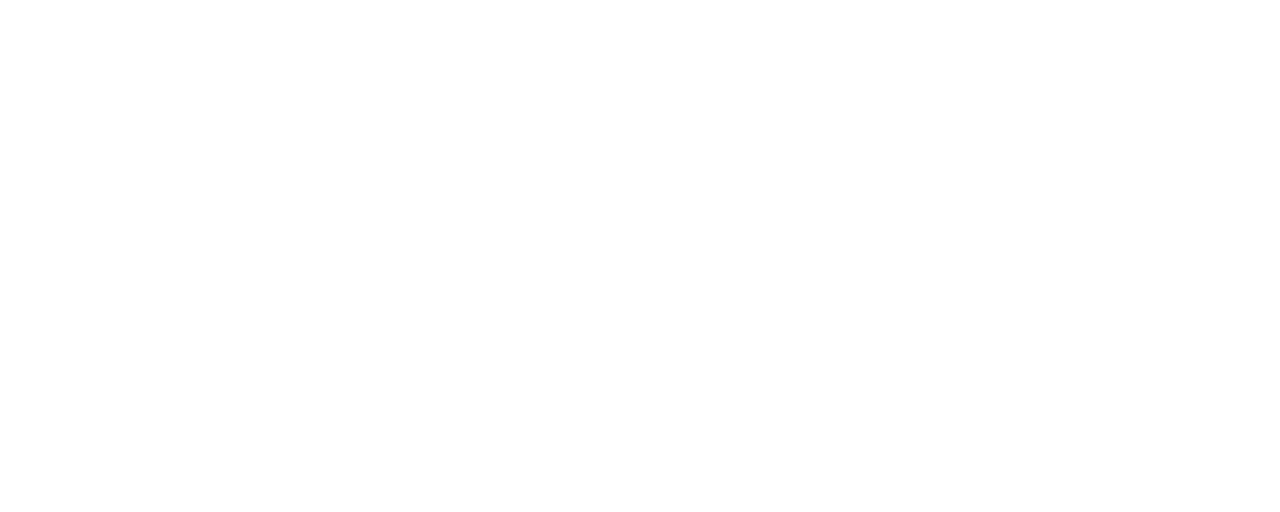
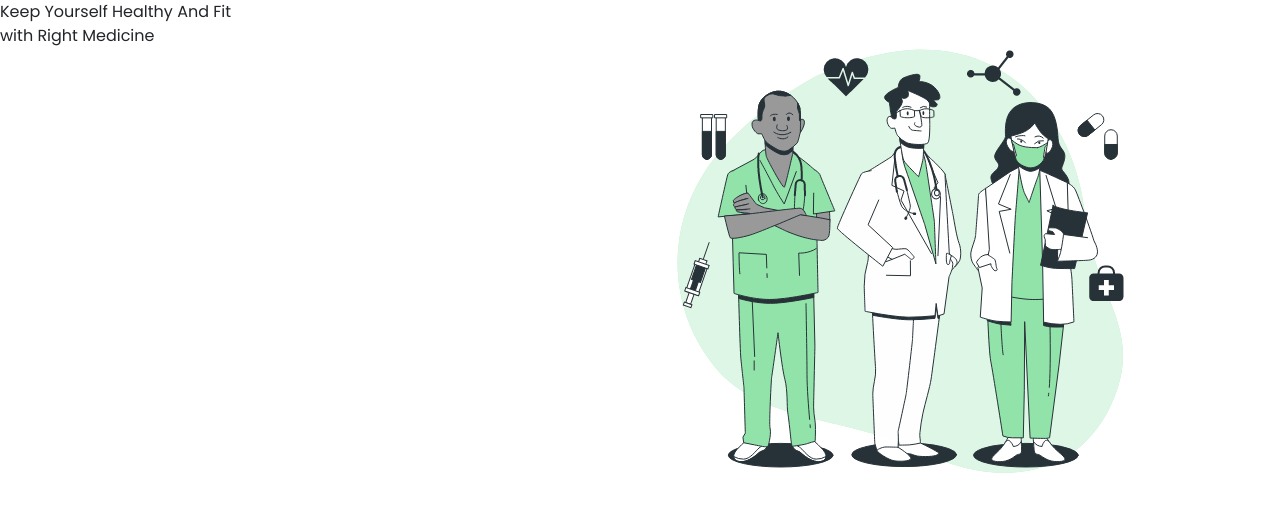
Before and after one commit to lokeshk18/byepass_medicals, a React (Create React App) app: page /category/add in a window 1280 px wide. Before the commit this address had no page. Shown: the top 512 px of the page. Built offline with nearby package versions, Linux system fonts and the light colour scheme; the HTML template or start-up script is replaced by a standard one.

Commit message:
route change

```diff
--- a/src/AllRoutes.jsx
+++ b/src/AllRoutes.jsx
@@ -15,6 +15,7 @@ const AllRoutes = () => {
         <Route path='/login' element={<Login />} />
         <Route path='/register' element={<Register />} />
          <Route path='/home' element={<Home />} />
+         <Route path='/*' element={<Home/>}/>
         {/* <Route path='/product/add' element={<AddProduct />} />
         <Route path='/admin/add' element={<AddAdmin/>} />
         <Route path='/category/add' element={<AddCategory/>} /> */}
--- a/src/Components/FormHeader/FormHeader.jsx
+++ b/src/Components/FormHeader/FormHeader.jsx
@@ -1,5 +1,5 @@
 import React from 'react'
-import logo from '../../assests/logo.png'
+import logo from '../../assets/logo.png'
 import './FormHeader.scss'
 const FormHeader = () => {
   return (
--- a/src/Pages/Home/Home.jsx
+++ b/src/Pages/Home/Home.jsx
@@ -1,6 +1,6 @@
 import React from 'react';
 import './Home.scss';
-import img from "../../assests/Doctors.gif"
+import img from "../../assets/Doctors.gif"
 const Home=()=>{
 return (
 <div className='home-page-container'>
```
Also changed, not shown: 1 other file (tests, documents, lock files or other folders).
